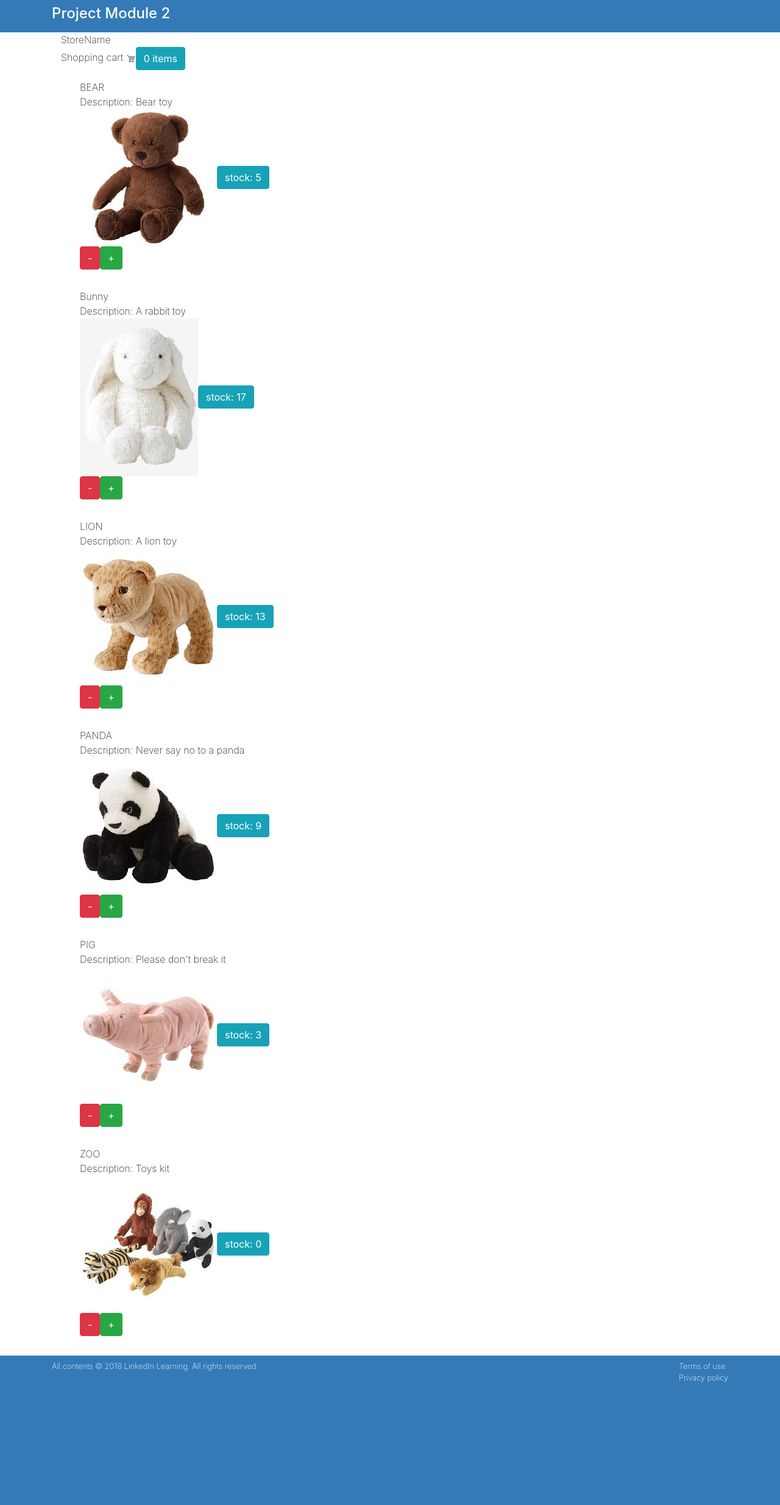
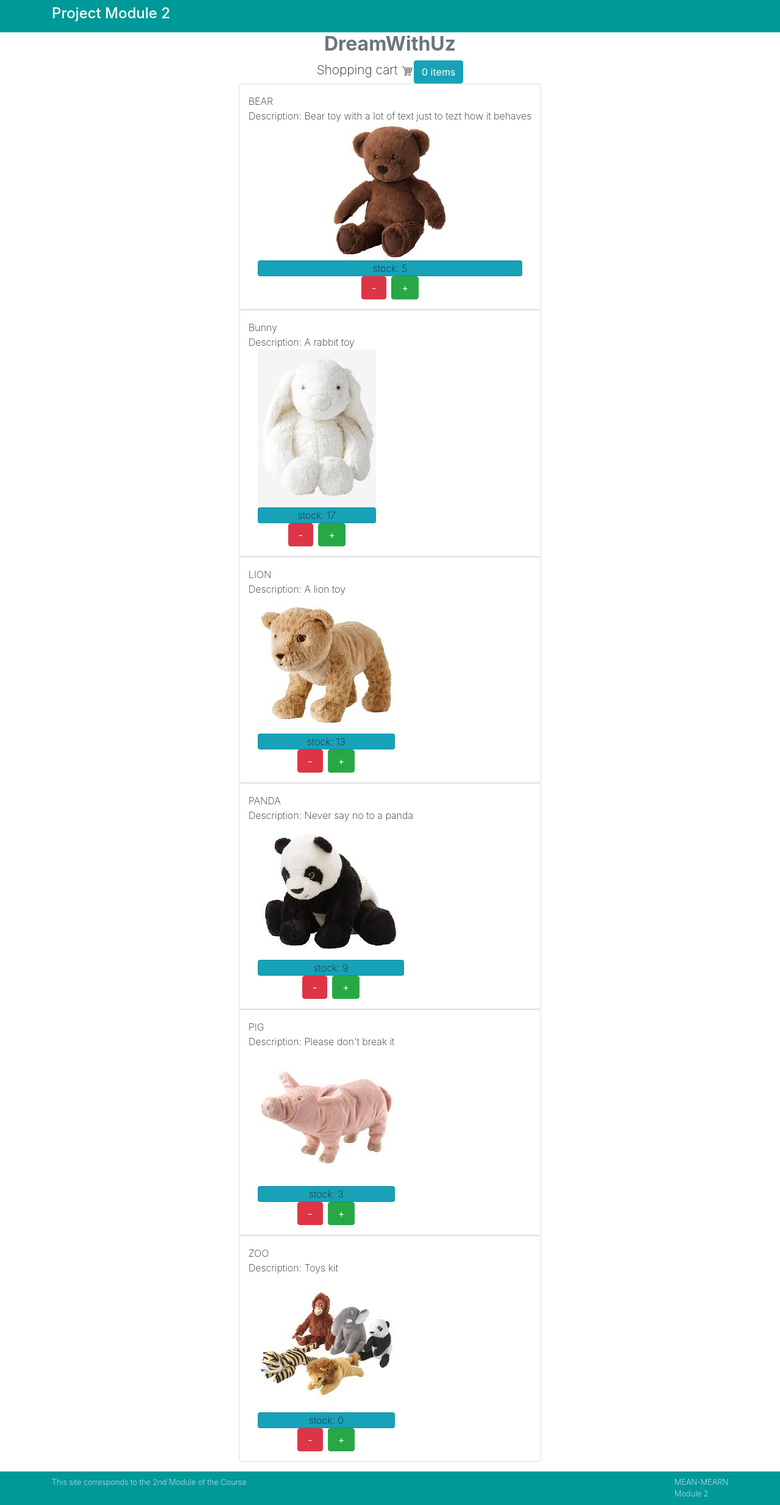
Before and after one commit to TJGaspar/MEAN-MERN2, a React (Create React App) app: page / in a window 1280 px wide. Shown: the whole page at 61% size. Before the commit the page ends 2277 px from the top, so only its background shows below. Built offline with nearby package versions, Linux system fonts and the light colour scheme.

Commit message:
3th commit

```diff
--- a/public/data.json
+++ b/public/data.json
@@ -1,7 +1,7 @@
 [
     {
       "productName": "BEAR",
-      "description": "Bear toy",
+      "description": "Bear toy with a lot of text just to tezt how it behaves",
       "image": "./images/bear.jpeg",
       "stock":5
     },
--- a/public/index.html
+++ b/public/index.html
@@ -31,15 +31,15 @@
 
 		<div id="root"></div>
 
-		<footer class="container d-flex text-white py-2">
+		<footer class=" container d-flex text-white py-2">
 			<p>
-				All contents &copy; 2018
-				<a href="https://www.linkedin.com/learning">LinkedIn Learning</a>. All
-				rights reserved.
+				This site corresponds to the
+				<a href="https://confluence.itc.sap.com/pages/viewpage.action?spaceKey=SAPCX&title=Module+2+%3A%3A+React">2nd Module</a> of the Course
+
 			</p>
 			<div class="ml-auto">
-				<a class="d-block text-white" href="#">Terms of use</a>
-				<a class="d-block text-white" href="#">Privacy policy</a>
+				<a class="d-block text-white" href="#">MEAN-MEARN</a>
+				<a class="d-block text-white" href="#">Module 2</a>
 			</div>
 			<!-- col-md-6 -->
 		</footer>
--- a/src/components/App.js
+++ b/src/components/App.js
@@ -9,9 +9,9 @@ class App extends Component {
 	constructor() {
 		super();
 		this.state = {
-			store: "StoreName",
+			store: "DreamWithUz",
 			arrProducts: [],
-			shopCartProds:[1,2,3],
+			shopCartProds: [1, 2, 3],
 		};
 		this.decrementItem = this.decrementItem.bind(this);
 		this.incrementItem = this.incrementItem.bind(this);
@@ -19,8 +19,10 @@ class App extends Component {
 
 	incrementItem(chosenProd) {
 		let tempProduct = Object.assign(this.state.arrProducts);
-		var SearchIndex = findIndex(tempProduct,{productName : chosenProd})
-		tempProduct[SearchIndex].stock = Object.assign(this.state.arrProducts[SearchIndex].stock);
+		var SearchIndex = findIndex(tempProduct, { productName: chosenProd });
+		tempProduct[SearchIndex].stock = Object.assign(
+			this.state.arrProducts[SearchIndex].stock
+		);
 		tempProduct[SearchIndex].stock++;
 		console.log(this.shopCartProds);
 		console.log(tempProduct);
@@ -29,13 +31,13 @@ class App extends Component {
 		});
 	}
 
-
-
 	decrementItem(chosenProd) {
 		let tempProduct = Object.assign(this.state.arrProducts);
-		console.log (tempProduct)
-		var SearchIndex = findIndex(tempProduct,{productName : chosenProd})
-		tempProduct[SearchIndex].stock = Object.assign(this.state.arrProducts[SearchIndex].stock);
+		console.log(tempProduct);
+		var SearchIndex = findIndex(tempProduct, { productName: chosenProd });
+		tempProduct[SearchIndex].stock = Object.assign(
+			this.state.arrProducts[SearchIndex].stock
+		);
 		tempProduct[SearchIndex].stock--;
 
 		console.log("///temp" + tempProduct[SearchIndex].stock);
@@ -53,7 +55,6 @@ class App extends Component {
 				const prod = result.map((item) => {
 					console.log(item.stock);
 
-
 					return item;
 				});
 				this.setState({
@@ -64,18 +65,23 @@ class App extends Component {
 	render() {
 		return (
 			<main className="page bg-white" id="petratings">
-				<div className="container">
+				<div className="container d-flex justify-content-center">
 					<div className="row">
 						<div className="col-md-12 bg-white">
-							<div className="container">
-								{this.state.store}
+							<div className="container ">
+								<h2
+									className="text-center font-weight-bold .
+								text-secondary"
+								>
+									{this.state.store}
+								</h2>
 
 								<ShoppingCart />
 								<ProductsList
 									products={this.state.arrProducts}
 									decrementItem={this.decrementItem}
 									incrementItem={this.incrementItem}
-									/>
+								/>
 							</div>
 						</div>
 					</div>
--- a/src/components/ProductList.js
+++ b/src/components/ProductList.js
@@ -5,7 +5,10 @@ class ProductList extends Component {
 		return (
 			<div className="products item-list mb-3">
 				{this.props.products.map((item) => (
-					<div className="product-name col media py-3" key={item.productName}>
+					<div
+						className="card product-name col media py-3 "
+						key={item.productName}
+					>
 						<div className="mr-3"></div>
 
 						<div className="product-info media-body">
@@ -17,24 +20,26 @@ class ProductList extends Component {
 								<span className="label-item">Description: </span>
 								<span>{item.description}</span>
 							</div>
+							<section className="container  text-center">
 								<img src={item.image} alt="" />
-							<button className="btn btn-md btn-info">
+								<div className="card bg-info text-center">
 									stock: {item.stock}
-							</button>
-							<div>
+								</div>
+								<section className="container d-flex justify-content-center">
 									<button
-									className="btn btn-md btn-danger"
+										className="btn btn-md btn-danger mx-1 px-3"
 										onClick={() => this.props.decrementItem(item.productName)}
 									>
 										-
 									</button>
 									<button
-									className="btn btn-md btn-success"
+										className="btn btn-md btn-success mx-1 px-3"
 										onClick={() => this.props.incrementItem(item.productName)}
 									>
 										+
 									</button>
-							</div>
+								</section>
+							</section>
 						</div>
 					</div>
 				))}
--- a/src/components/ShoppingCart.js
+++ b/src/components/ShoppingCart.js
@@ -3,13 +3,13 @@ import { GiShoppingCart } from "react-icons/gi";
 class ShoppingCart extends Component {
 	render() {
 		return (
-			<div className="shopping-cart">
-				{" "}
-				Shopping cart <GiShoppingCart />
-				<button className="btn btn-md btn-info">
+			<section className=" container d-flex justify-content-center">
+				<div className="shopping-cart"> Shopping cart <GiShoppingCart /></div>
+
+				<button className="btn btn-md btn-info ">
 		{0} items
 				</button>
-			</div>
+			</section>
 		);
 	}
 }
--- a/src/css/App.css
+++ b/src/css/App.css
@@ -46,5 +46,5 @@
 
 .shopping-cart
 {
-  font-size: 30;
+  font-size: 1.3em;
 }
--- a/src/css/index.css
+++ b/src/css/index.css
@@ -1,7 +1,7 @@
 /**  Basic Page CSS **/
 body {
 	font-weight: 200;
-	background-color: #337ab7;
+	background-color: #009999;
 }
 
 header a,
```
Lines whose indentation alone changed are shown as unchanged.
